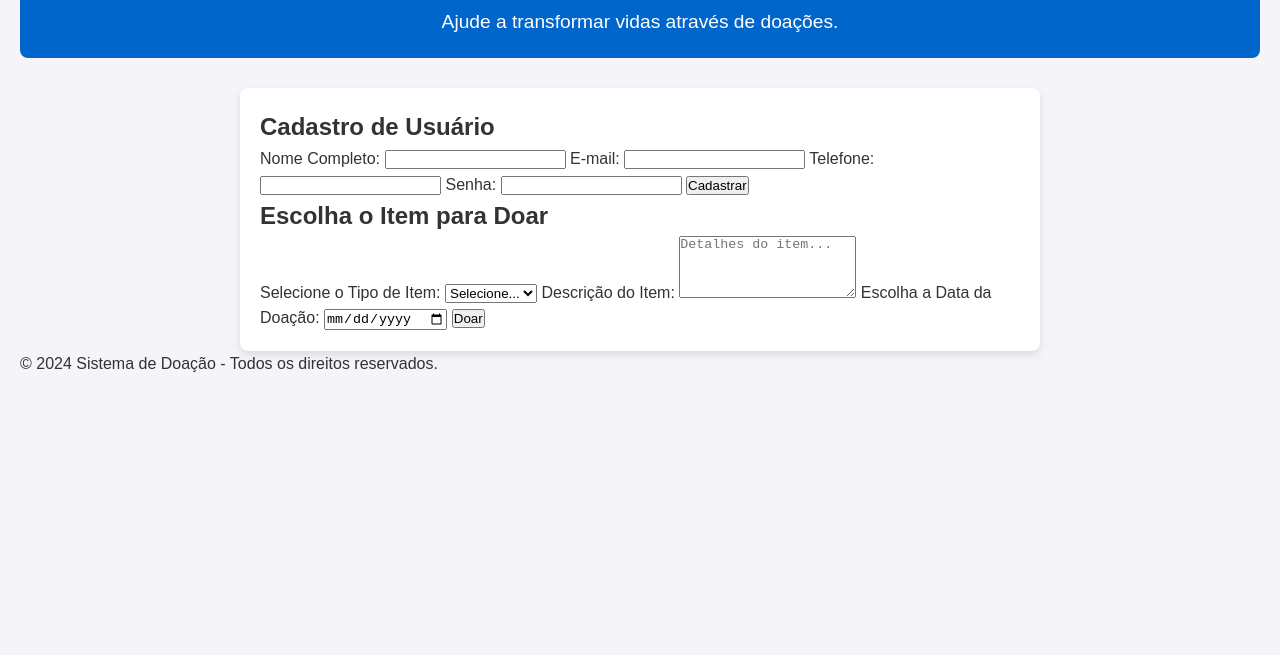
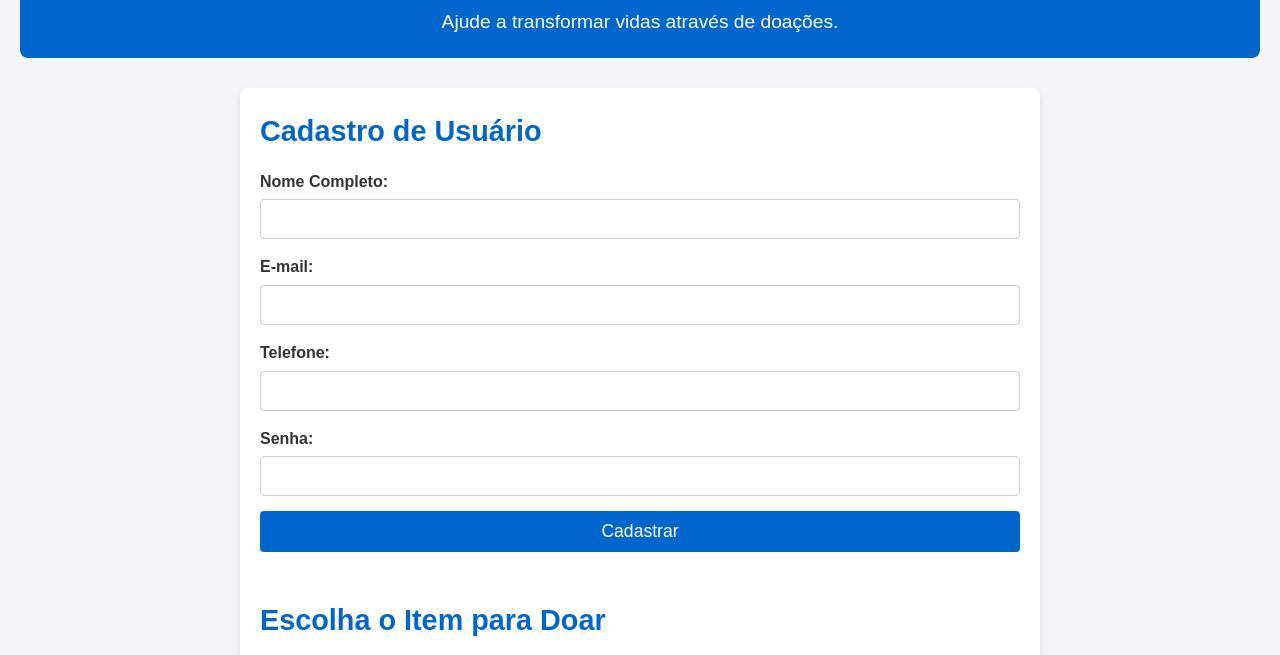
Before and after one commit to RRenann/PROJETO-ONG, a plain HTML site: page index.html in a window 1280 px wide. Shown: the part 107-762 px from the top of the page. Drawn offline with Linux system fonts and the light colour scheme.

Commit message:
css.atualizado

```diff
--- a/style.css
+++ b/style.css
@@ -42,3 +42,68 @@ main {
     border-radius: 8px;
     box-shadow: 0 4px 8px rgba(0, 0, 0, 0.1);
 }
+
+/* Seções */
+section {
+    margin-bottom: 30px;
+}
+
+section h2 {
+    font-size: 1.8em;
+    color: #0066cc;
+    margin-bottom: 15px;
+}
+
+/* Formulários */
+form label {
+    display: block;
+    margin-bottom: 5px;
+    font-weight: bold;
+}
+
+form input,
+form select,
+form textarea,
+form button {
+    width: 100%;
+    padding: 10px;
+    margin-bottom: 15px;
+    border: 1px solid #ccc;
+    border-radius: 4px;
+    font-size: 1em;
+}
+
+form input:focus,
+form select:focus,
+form textarea:focus {
+    border-color: #0066cc;
+    outline: none;
+    box-shadow: 0 0 5px rgba(0, 102, 204, 0.5);
+}
+
+form button {
+    background-color: #0066cc;
+    color: #fff;
+    font-size: 1.1em;
+    border: none;
+    cursor: pointer;
+    transition: background-color 0.3s ease;
+}
+
+form button:hover {
+    background-color: #004b99;
+}
+
+/* Rodapé */
+footer {
+    text-align: center;
+    margin-top: 30px;
+    padding: 10px;
+    background-color: #0066cc;
+    color: #fff;
+    border-radius: 8px;
+}
+
+footer p {
+    font-size: 0.9em;
+}
```
